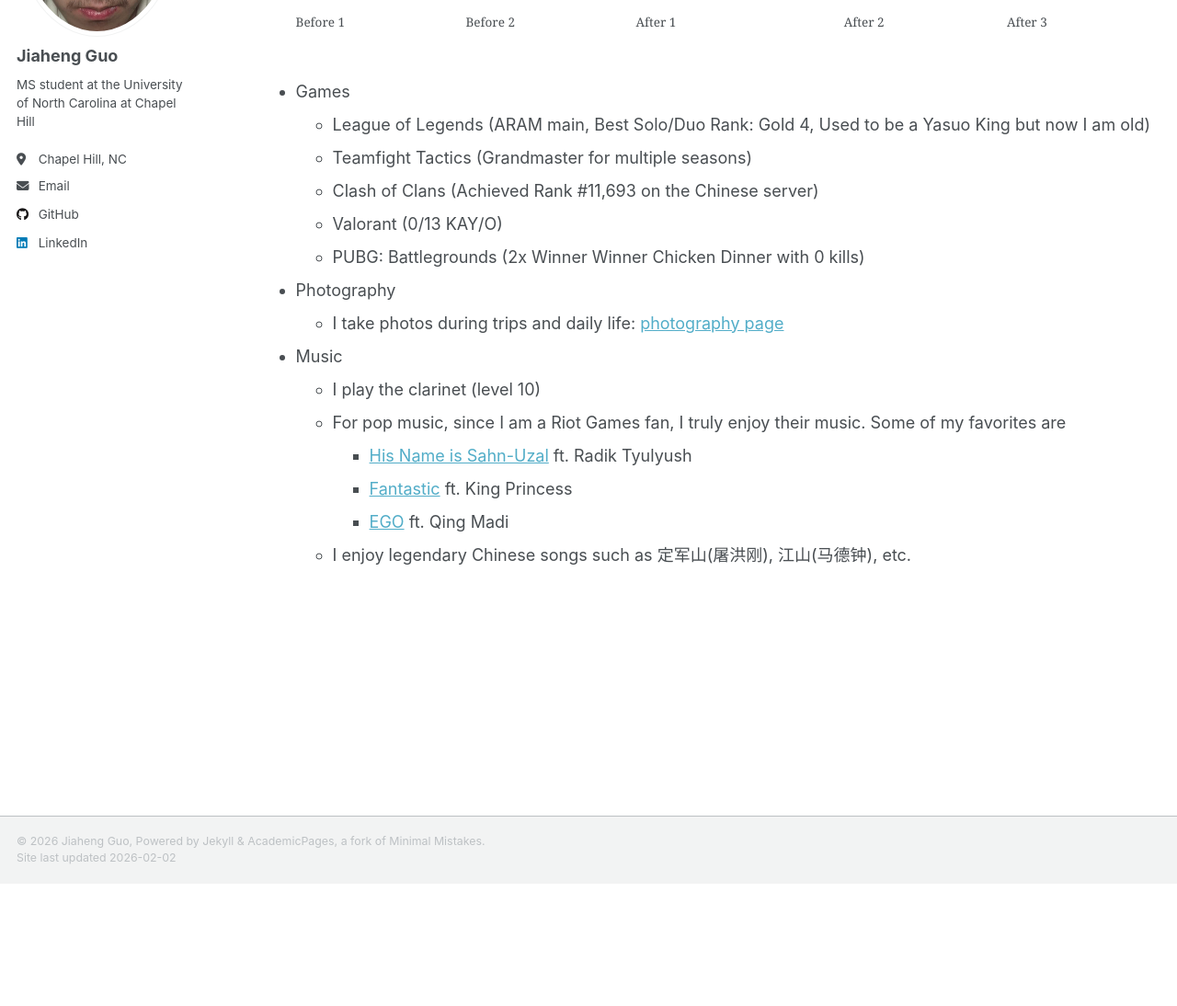
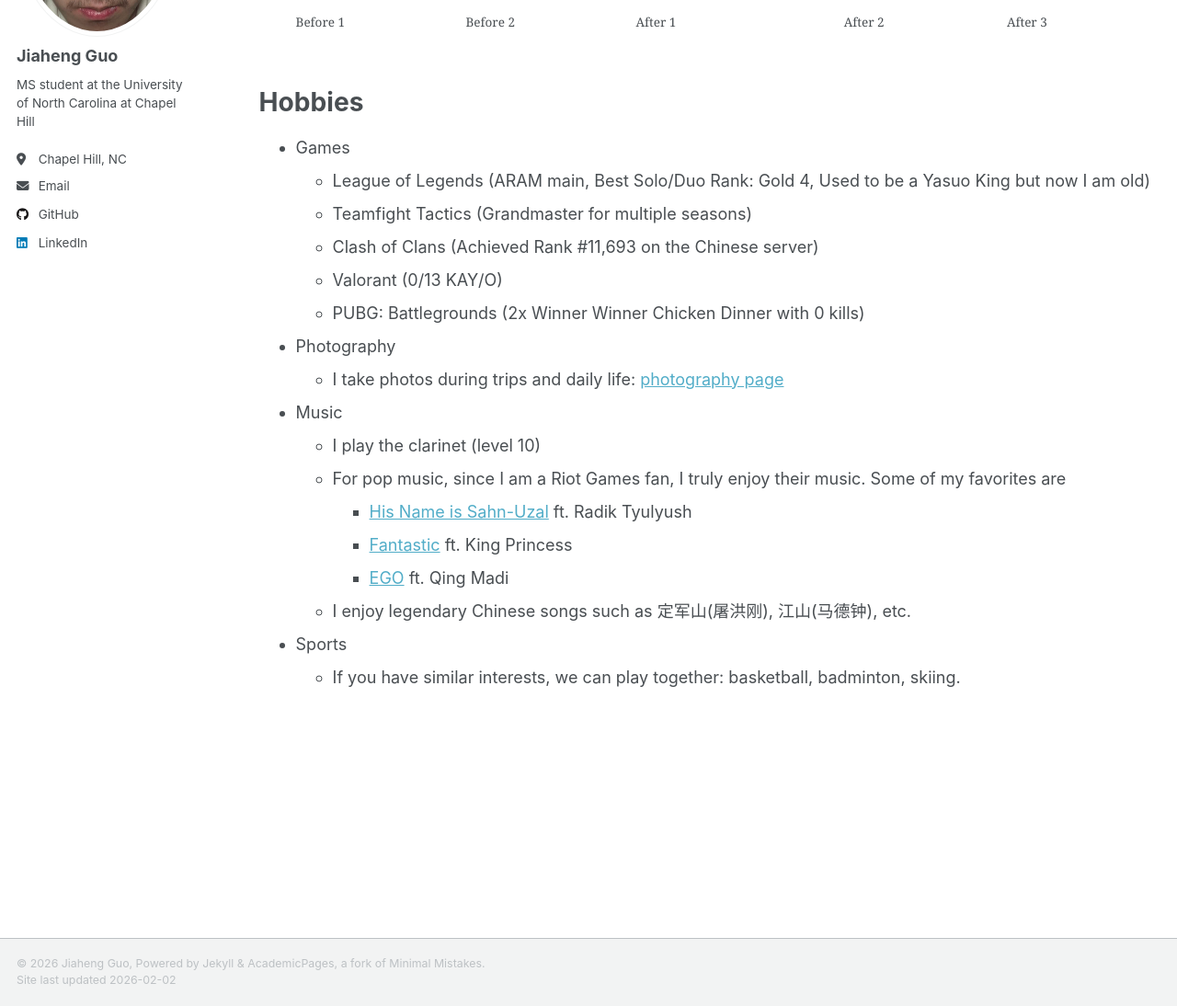
Before and after one commit to jiaheng-guo/jiaheng-guo.github.io, a Jekyll site: the page built from _pages/misc.md, in a window 1280 px wide and 1400 px high, scrolled down 800 px, cut to the strip 306-1400 px from the top of the window. Shown: the whole strip at 92% size. Built offline with Jekyll 4.4.1, drawn with Linux system fonts in a browser that asks for light colours; a script that is not in the unit is left out; before the commit the page ends 2067 px from its top, so only the background shows below that; some of the changed text lies outside the part shown.

Commit message:
update misc

```diff
--- a/_pages/misc.md
+++ b/_pages/misc.md
@@ -55,6 +55,8 @@ Skills (Non-academic) and Hobbies
   </figure>
   </div>
 
+Hobbies
+======
 * Games
   * League of Legends (ARAM main, Best Solo/Duo Rank: Gold 4, Used to be a Yasuo King but now I am old)
   * Teamfight Tactics (Grandmaster for multiple seasons)
@@ -72,3 +74,6 @@ Skills (Non-academic) and Hobbies
     * [Fantastic](https://www.youtube.com/watch?v=t9mpyRzipww&list=RDt9mpyRzipww&start_radio=1) ft. King Princess
     * [EGO](https://www.youtube.com/watch?v=jAj_nbWYb7g&list=RDjAj_nbWYb7g&start_radio=1) ft. Qing Madi
   * I enjoy legendary Chinese songs such as 定军山(屠洪刚), 江山(马德钟), etc.
+
+* Sports
+  * If you have similar interests, we can play together: basketball, badminton, skiing.
```
Also changed, not shown: other parts of _pages/misc.md (+1 -1 lines).
